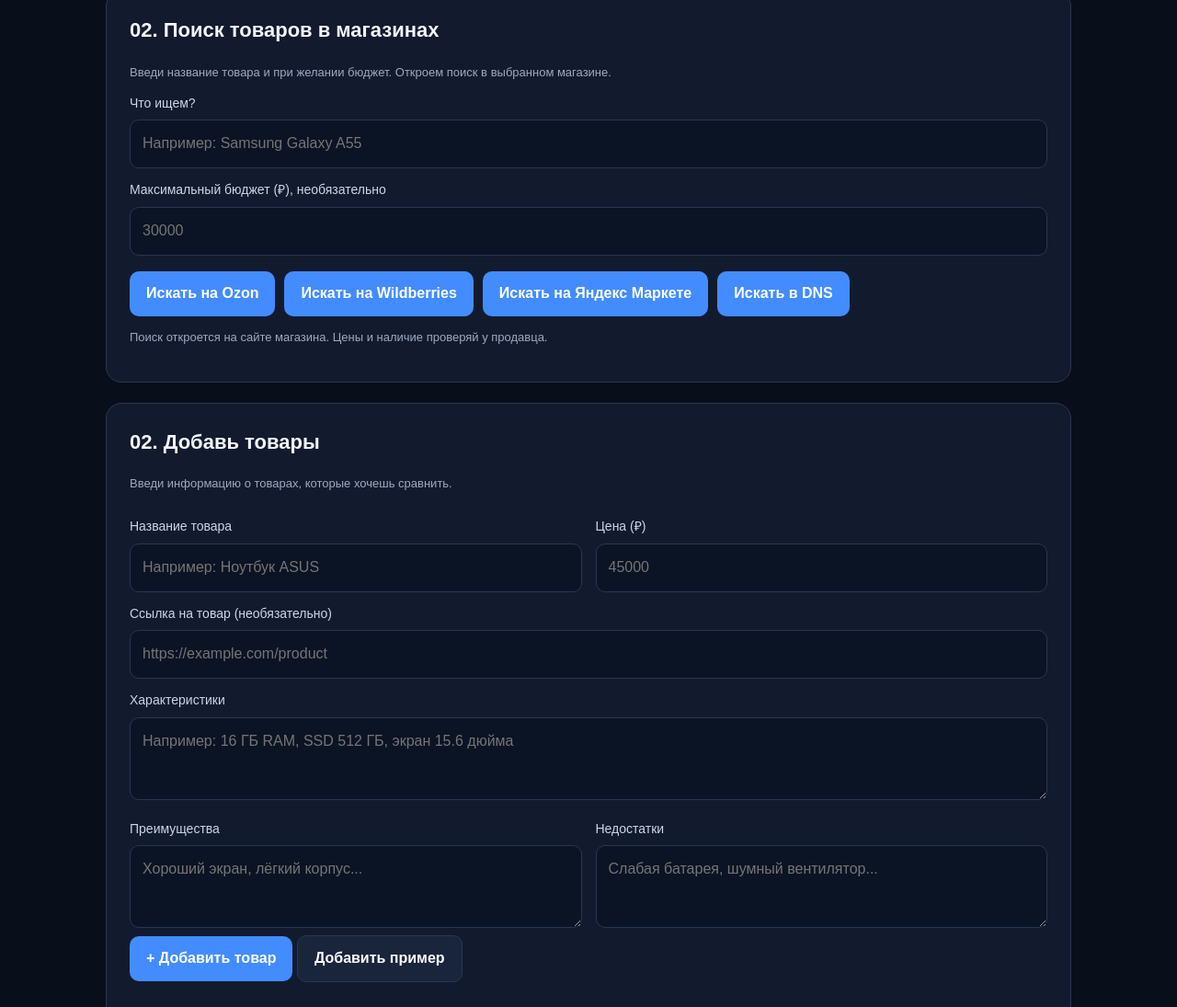
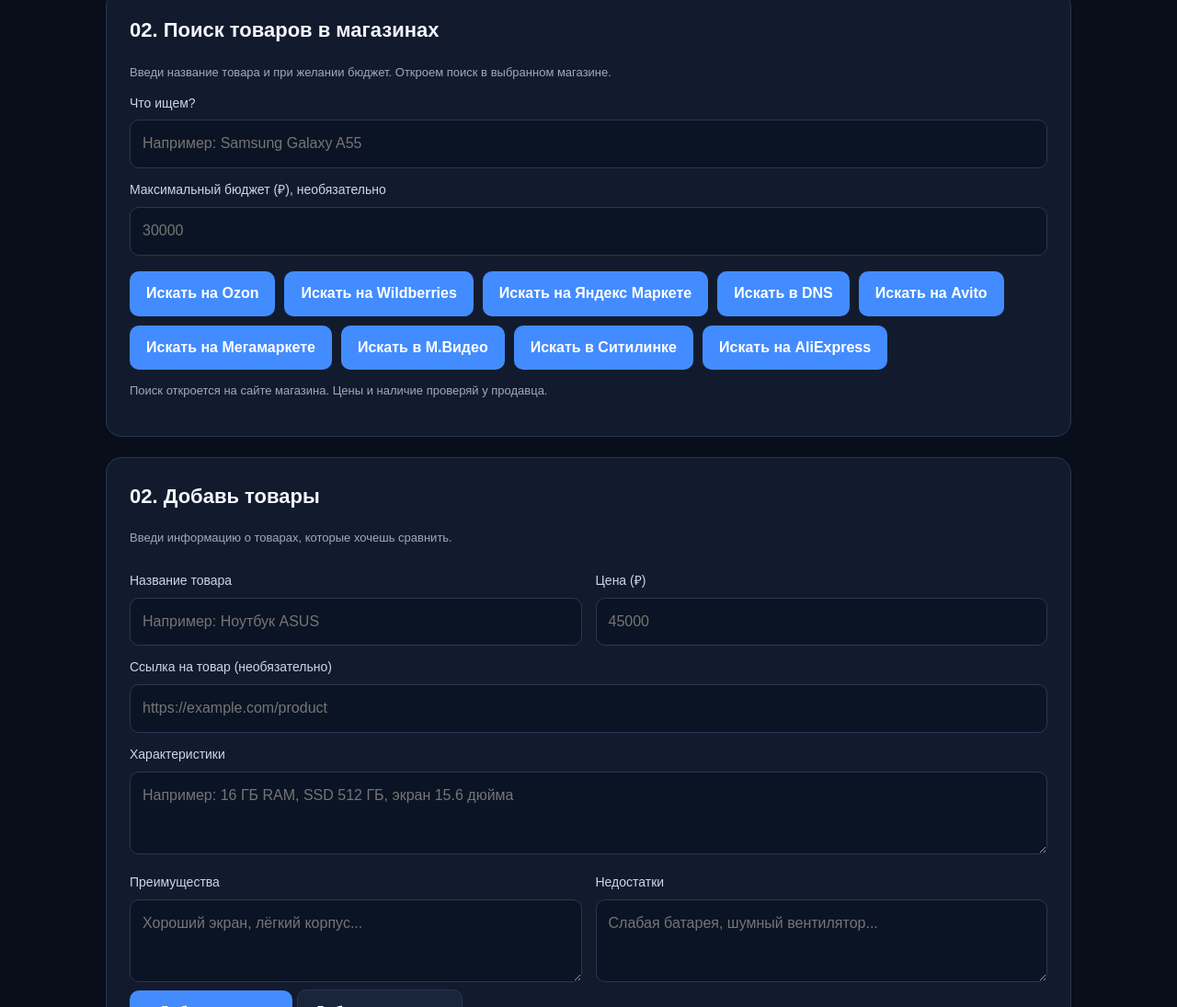
Before and after one commit to xxleb-r/xlebusek-pick, a plain HTML site: page index.html in a window 1280 px wide. Shown: the part 899-1994 px from the top of the page at 92% size. Drawn offline with Linux system fonts and the light colour scheme.

Commit message:
Expand product search to Avito and additional marketplaces

```diff
--- a/index.html
+++ b/index.html
@@ -262,6 +262,11 @@ a {color:#78b5ff}
     <button class="btn" onclick="searchMarket('wb')">Искать на Wildberries</button>
     <button class="btn" onclick="searchMarket('ym')">Искать на Яндекс Маркете</button>
     <button class="btn" onclick="searchMarket('dns')">Искать в DNS</button>
+    <button class="btn" onclick="searchMarket('avito')">Искать на Avito</button>
+    <button class="btn" onclick="searchMarket('megamarket')">Искать на Мегамаркете</button>
+    <button class="btn" onclick="searchMarket('mvideo')">Искать в М.Видео</button>
+    <button class="btn" onclick="searchMarket('citilink')">Искать в Ситилинке</button>
+    <button class="btn" onclick="searchMarket('aliexpress')">Искать на AliExpress</button>
   </div>
   <p class="small" id="marketStatus">Поиск откроется на сайте магазина. Цены и наличие проверяй у продавца.</p>
 </section>
@@ -372,7 +377,12 @@ function searchMarket(store) {
     ozon: "https://www.ozon.ru/search/?text=" + encoded,
     wb: "https://www.wildberries.ru/catalog/0/search.aspx?search=" + encoded,
     ym: "https://market.yandex.ru/search?text=" + encoded,
-    dns: "https://www.dns-shop.ru/search/?q=" + encoded
+    dns: "https://www.dns-shop.ru/search/?q=" + encoded,
+    avito: "https://www.avito.ru/rossiya?q=" + encoded,
+    megamarket: "https://megamarket.ru/catalog/?q=" + encoded,
+    mvideo: "https://www.mvideo.ru/product-list-page?q=" + encoded,
+    citilink: "https://www.citilink.ru/search/?text=" + encoded,
+    aliexpress: "https://aliexpress.ru/wholesale?SearchText=" + encoded
   };
 
   if (!urls[store]) return;
```
